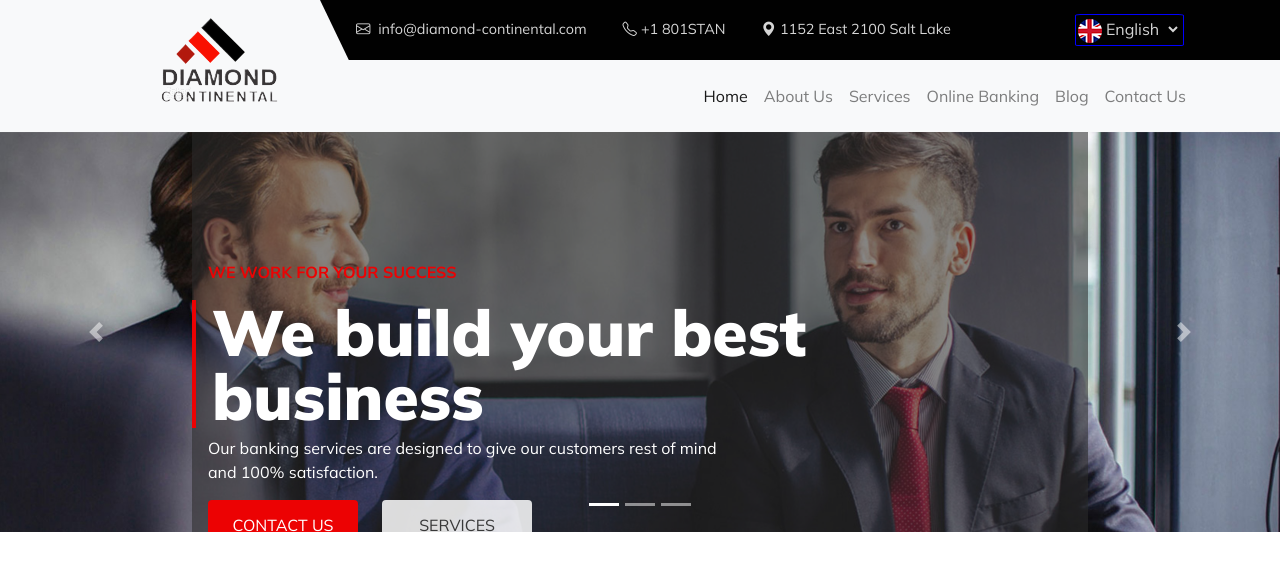
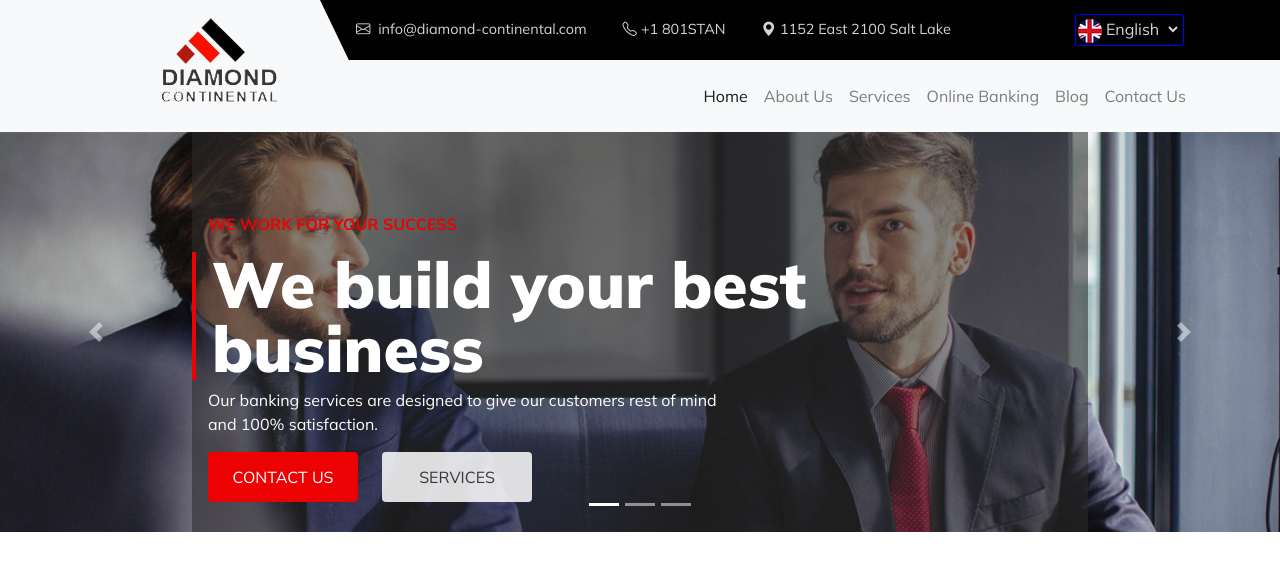
Before and after one commit to maziigwe/finacial_app, a React (Create React App) app: page / in a window 1280 px wide. Shown: the top 570 px of the page. Built offline with nearby package versions, Linux system fonts and the light colour scheme.

Commit message:
fixed padding issue

```diff
--- a/src/components/common/herocarouselcaption.css
+++ b/src/components/common/herocarouselcaption.css
@@ -33,7 +33,7 @@
 }
 .carousel-caption {
   height: 100%;
-  padding-top: 8rem !important;
+  padding-top: 5rem !important;
   position: absolute;
   bottom: 0 !important;
 }
```
